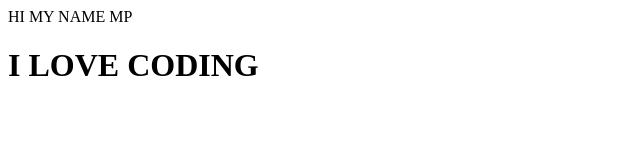
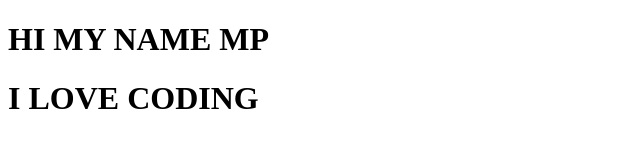
Before and after one commit to Manohar-2003/mp, a plain HTML site: page index.html in a window 1280 px wide. Shown: the whole page, without its empty margins (0-640 px from the left). Drawn offline with Linux system fonts and the light colour scheme.

Commit message:
FIXED NAME

```diff
--- a/index.html
+++ b/index.html
@@ -7,7 +7,7 @@
 </head>
 <body>
 
-    <hi>HI MY NAME MP</hi>
+    <h1>HI MY NAME MP</h1>
 
     <h1>I LOVE CODING</h1>
 
```
